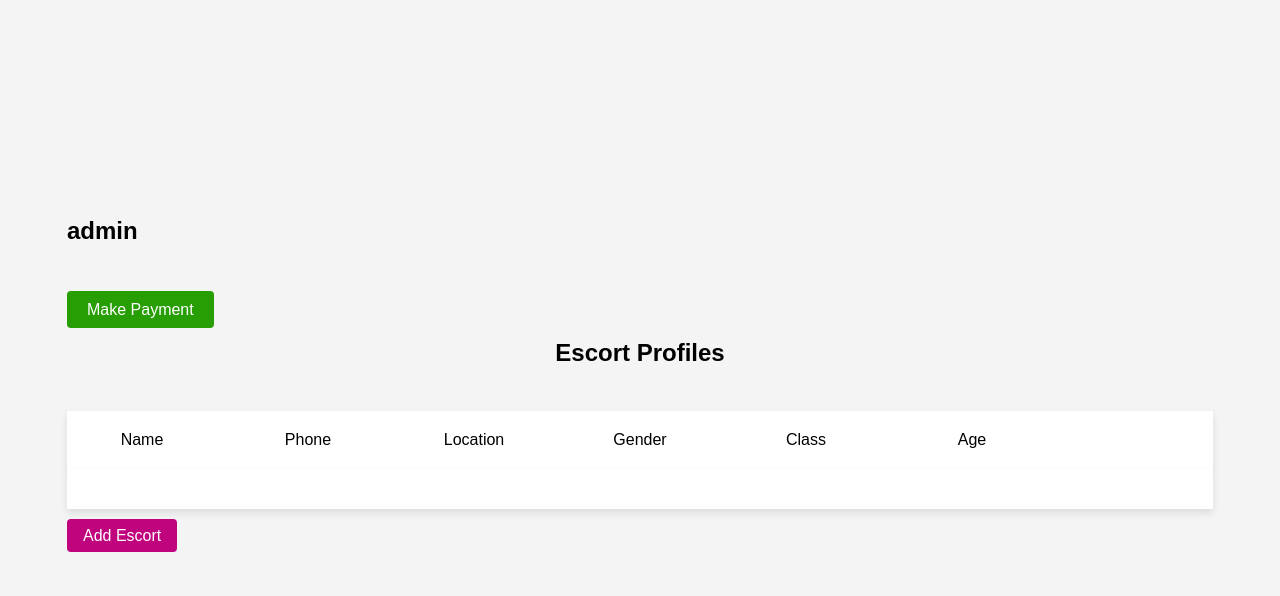
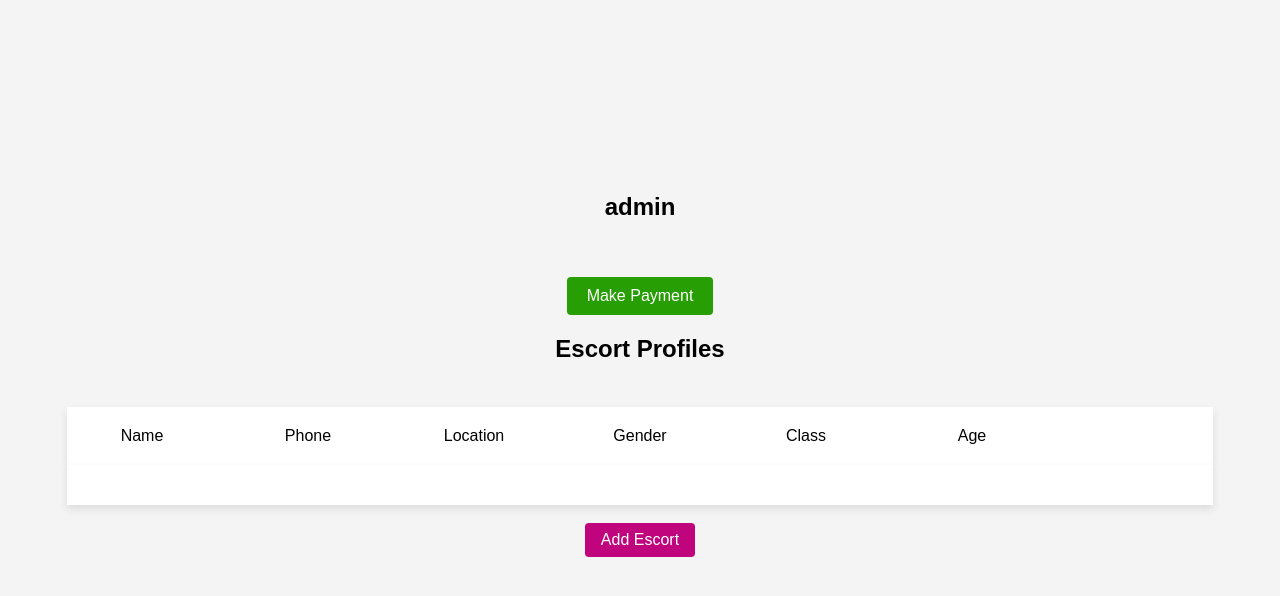
Before and after one commit to pressnardy/qwiqie, a Django app: page /users/ in a window 1280 px wide. Shown: the part 129-725 px from the top of the page. Run offline with Django 5.2, Linux system fonts and the light colour scheme; a user stored in the database is signed in; data comes from the database, SQL or seed files in the repository; both versions use the stored data as it was after the commit; parts of the project's set-up code (start-up, migrations or seed data) failed here and were passed over.

Commit message:
flex center account profile sections

```diff
--- a/escorts/static/escorts/index.css
+++ b/escorts/static/escorts/index.css
@@ -218,3 +218,16 @@ a {
     text-decoration: none;
     color: var(--white);
 }
+
+.flex-centre-column {
+    display: flex;
+    flex-direction: column;
+    align-items: center;
+    justify-content: center;
+}
+
+.flex-centre {
+    display: flex;
+    align-items: center;
+    justify-content: center;
+}
--- a/escorts/templates/escorts/profile.html
+++ b/escorts/templates/escorts/profile.html
@@ -76,10 +76,10 @@
         <a class="big-green-button" href="{% url 'escorts:add_service' phone_number=escort.phone_number %}" >Add Service</a>
     </div>
 </section>
-<section>
+<section class="profile-section">
     <br>
     <br>
-    <div>
+    <div class="profile-section">
         <form action="{% url 'escorts:delete_escort' phone_number=escort.phone_number %}">
             {% csrf_token %}
             <button type="submit" class="medium-red-button">DELETE PROFILE</button>
--- a/users/static/users/account.css
+++ b/users/static/users/account.css
@@ -235,3 +235,18 @@ nav {
     box-sizing: border-box;
     width: 100%;
 }
+
+/* utilities */
+
+.flex-center-column {
+    display: flex;
+    flex-direction: column;
+    align-items: center;
+    justify-content: center;
+}
+
+.flex-center {
+    display: flex;
+    align-items: center;
+    justify-content: center;
+}
--- a/users/templates/users/account.html
+++ b/users/templates/users/account.html
@@ -4,7 +4,7 @@
     {% load static %}
     <meta charset="UTF-8">
     <meta name="viewport" content="width=   , initial-scale=1.0">
-    {% block title %}<title>Document</title>{% endblock %}
+    {% block title %}<title>Account</title>{% endblock %}
     <link rel="stylesheet" href="{% static 'escorts/index.css' %}">
     <link rel="stylesheet" href="{% static 'users/account.css' %}">
     {% block specific_css %}
@@ -23,15 +23,15 @@
     <br>
     <div class="sections-wrapper">
     {% block sections_wrapper %}
-    <section id="agency-profile" class="profile-section">
-        <div class="profile-heading">
+    <section id="agency-profile" class="profile-section flex-center-column">
+        <div class="profile-heading flex-center-column">
             <div class="escort-name">
                 <h1>{{ user.username }}</h1>
             </div>
         </div>
         <br>
         <br>
-        <div>
+        <div class="flex-center">
             <a href="" id="pay-button" class="big-green-button">Make Payment</a>
         </div>
     </section>
@@ -63,7 +63,7 @@
     </section>
     <section>
         <br>
-        <div>
+        <div class="flex-center">
             <a href="{% url 'escorts:create_escort' %}" class="edit-escort">Add Escort</a>
         </div>
     </section>
```
Also changed, not shown: db.sqlite3.
